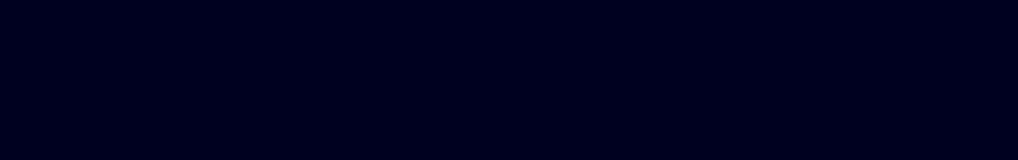
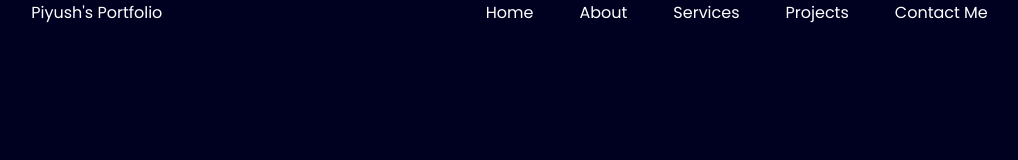
Before and after one commit to PiyushKBhattacharyya/Piyush_K_Bhattacharyya, a plain HTML site: page index.html in a window 1280 px wide. Shown: the whole page, without its empty margins (119-1137 px from the left). Drawn offline with Linux system fonts and the light colour scheme.

Commit message:
commit_5:37

```diff
--- a/index.html
+++ b/index.html
@@ -1,22 +1,55 @@
 <!DOCTYPE html>
 <html lang="en">
   <head>
-    <meta charset="UTF-8">
-    <meta name="viewport" content="width=device-width, initial-scale=1.0">
+    <meta charset="UTF-8" />
+    <meta name="viewport" content="width=device-width, initial-scale=1.0" />
     <title>Piyush - Developer Portfolio</title>
+    <link rel="preconnect" href="https://fonts.googleapis.com" />
+    <link rel="preconnect" href="https://fonts.gstatic.com" crossorigin />
+    <link
+      href="https://fonts.googleapis.com/css2?family=Poppins:wght@400;700&display=swap"
+      rel="stylesheet"
+    />
     <style>
-body{
+      * {
+        margin: 0;
+        padding: 0;
+      }
+      body {
         background-color: rgb(0, 0, 33);
+        color: white;
+        font-family: "Poppins", sans-serif;
+      }
+
+      nav {
+        display: flex;
+        justify-content: space-around;
+        align-items: center;
+      }
+      nav ul {
+        display: flex;
+        justify-content: center;
+      }
+      nav ul li {
+        list-style: none;
+        margin: 0 23px;
       }
     </style>
   </head>
   <body>
     <header>
       <nav>
-            <div class="left"></div>
-            <div class="right"></div>
+        <div class="left">Piyush's Portfolio</div>
+        <div class="right">
+          <ul>
+            <li>Home</li>
+            <li>About</li>
+            <li>Services</li>
+            <li>Projects</li>
+            <li>Contact Me</li>
+          </ul>
+        </div>
       </nav>
     </header>
-
   </body>
 </html>
```
Lines whose indentation alone changed are shown as unchanged.
